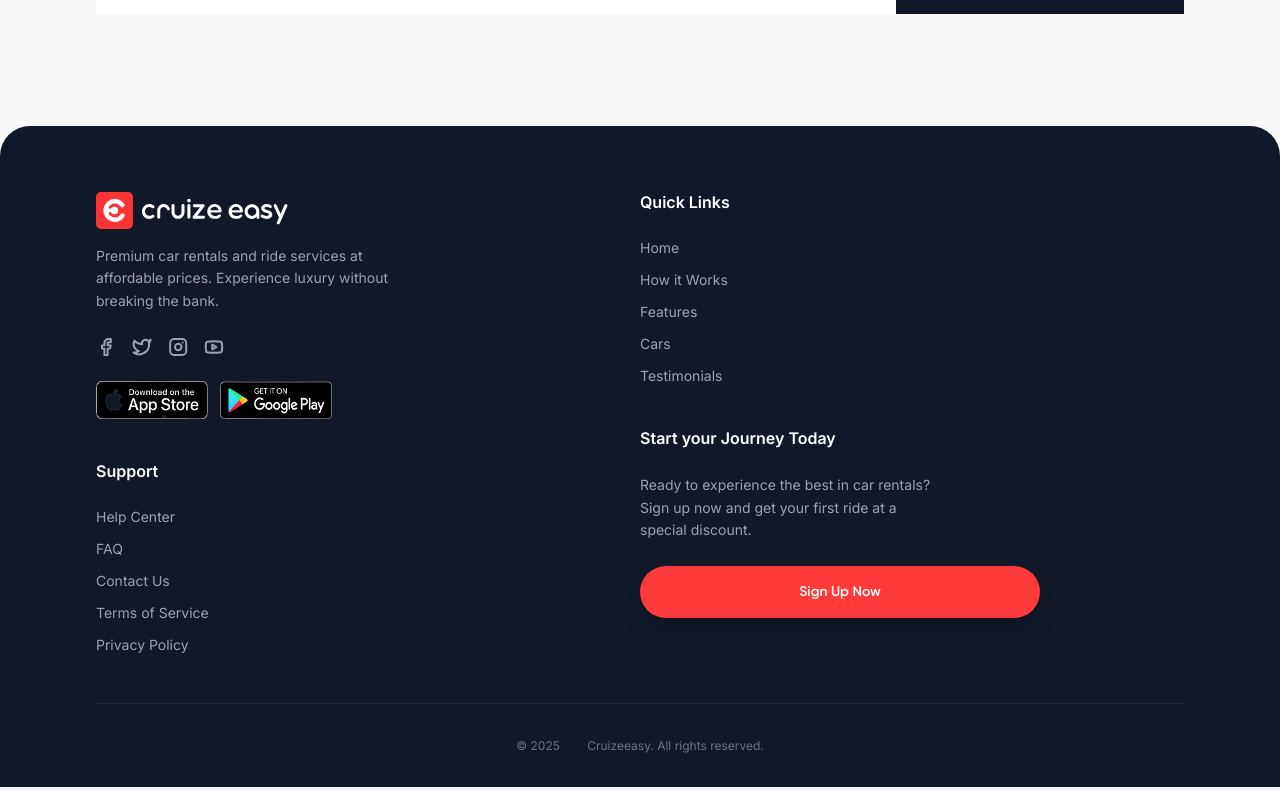
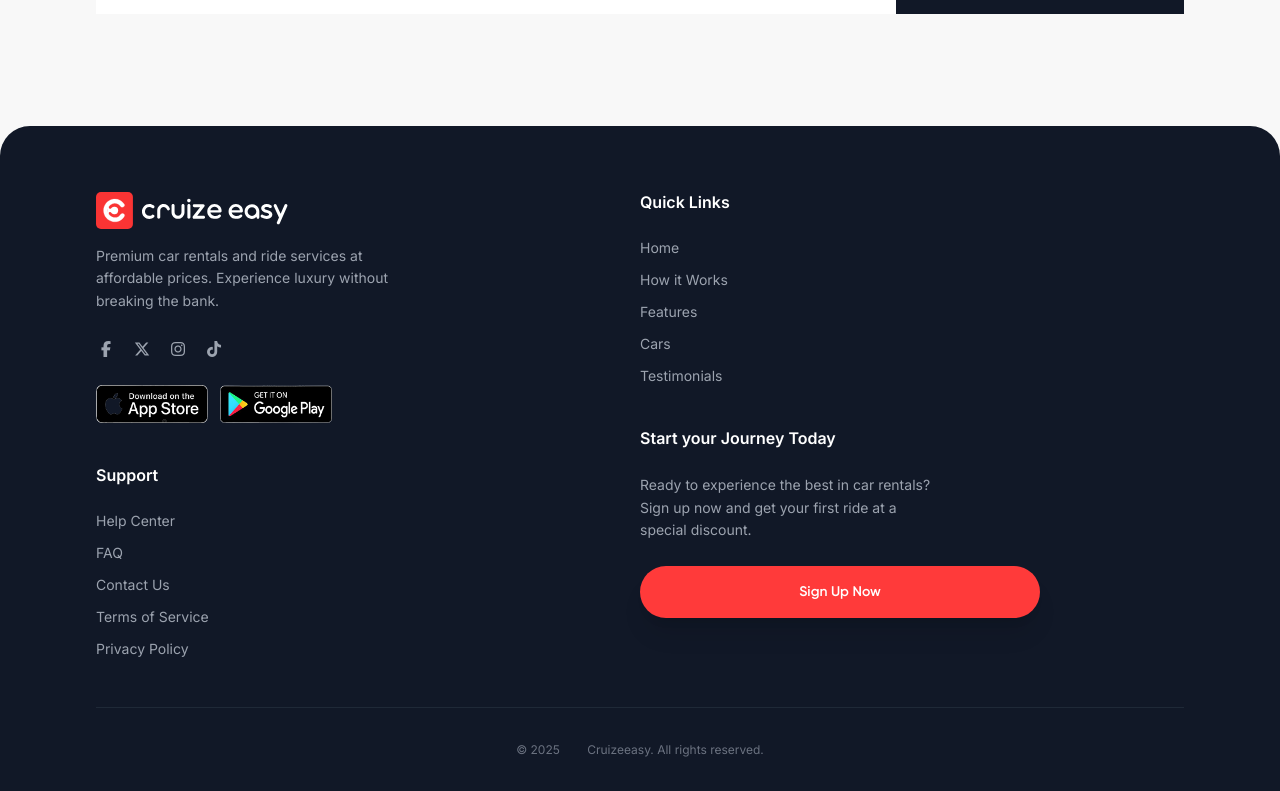
Before and after one commit to CruiZeEasy/cruize-easy-frontend, a Next.js app: page / in a window 1280 px wide. Shown: the part 5030-5821 px from the top of the page. Built offline with nearby package versions, Linux system fonts and the light colour scheme.

Commit message:
done with the design for the landing page

```diff
--- a/app/layout.tsx
+++ b/app/layout.tsx
@@ -3,6 +3,7 @@ import { Inter } from "next/font/google";
 import { Header } from "@/components/shared/Header";
 import { Footer } from "@/components/shared/Footer";
 import "./globals.css";
+import "@fortawesome/fontawesome-free/css/all.min.css";
 
 // Load Inter font from Google
 const inter = Inter({
--- a/components/shared/Footer.tsx
+++ b/components/shared/Footer.tsx
@@ -19,10 +19,10 @@ interface FooterLinkProps {
 }
 
 const socialIcons: SocialIconsProps[] = [
-  { href: "#", title: "facebook" },
-  { href: "#", title: "twitter" },
-  { href: "#", title: "instagram" },
-  { href: "#", title: "youtube" },
+  { href: "#", title: "fa-facebook-f" },
+  { href: "#", title: "fa-x-twitter" },
+  { href: "#", title: "fa-instagram" },
+  { href: "#", title: "fa-tiktok" },
 ];
 
 const badgeIcons: BadgeIconsProps[] = [
@@ -59,6 +59,7 @@ export function Footer() {
               height={38}
               className="w-40 lg:w-48 h-auto mb-4"
               quality={100}
+              priority
             />
 
             <p className="text-sm text-pretty text-neutral-400 max-w-full sm:max-w-[20rem] mb-6">
@@ -68,15 +69,12 @@ export function Footer() {
 
             <div className="flex items-center space-x-4 mb-6">
               {socialIcons.map((item) => (
-                <Link key={item.title} href={item.href}>
-                  <Image
-                    src={`/images/social/${item.title}.svg`}
-                    width={100}
-                    height={100}
-                    alt={`${item.title} icon`}
-                    className="size-5"
-                    quality={100}
-                  />
+                <Link
+                  key={item.title}
+                  href={item.href}
+                  className="text-neutral-400 hover:text-white transition-colors duration-200"
+                >
+                  <i className={`fa-brands ${item.title}`}></i>
                 </Link>
               ))}
             </div>
--- a/package.json
+++ b/package.json
@@ -8,6 +8,7 @@
     "start": "next start"
   },
   "dependencies": {
+    "@fortawesome/fontawesome-free": "^7.1.0",
     "clsx": "^2.1.1",
     "framer-motion": "^12.23.22",
     "next": "15.5.4",
```
Also changed, not shown: components/shared/Header.tsx (+1 -64 lines), 1 other file (tests, documents, lock files or other folders).
